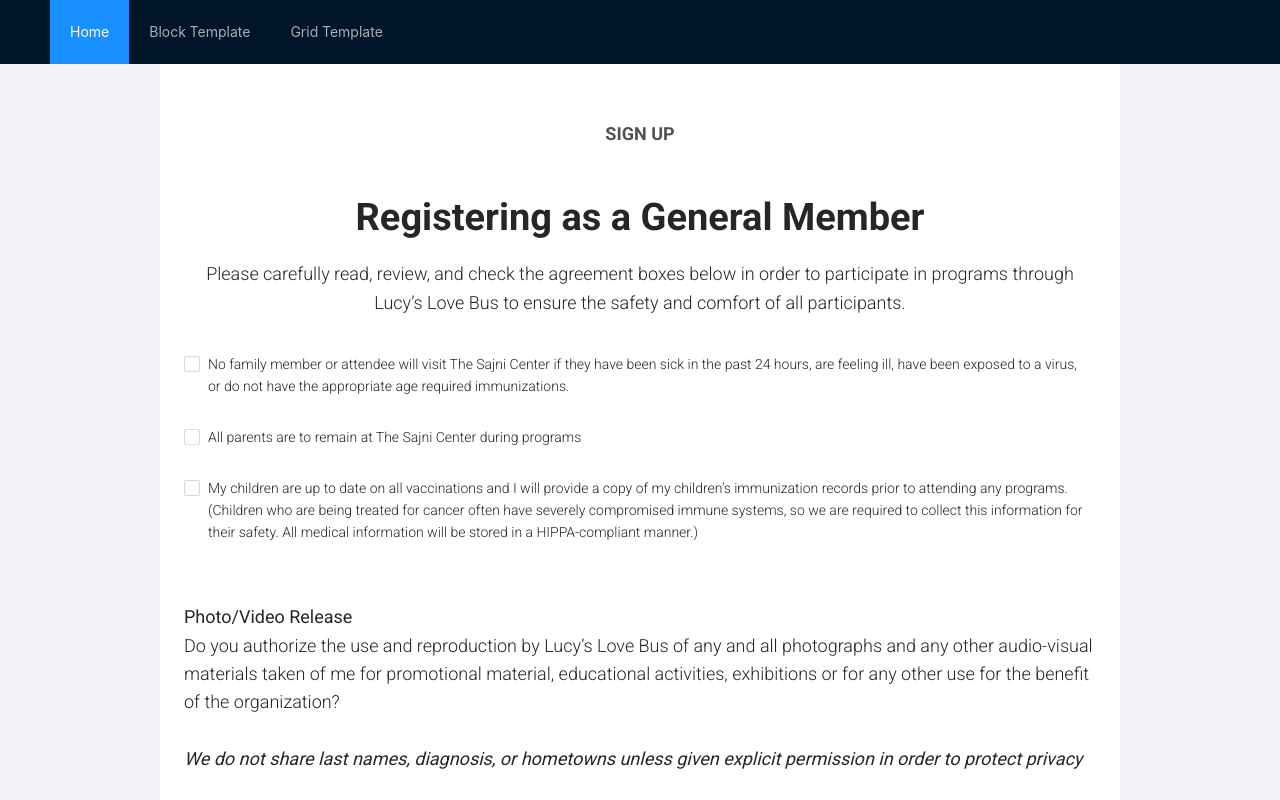
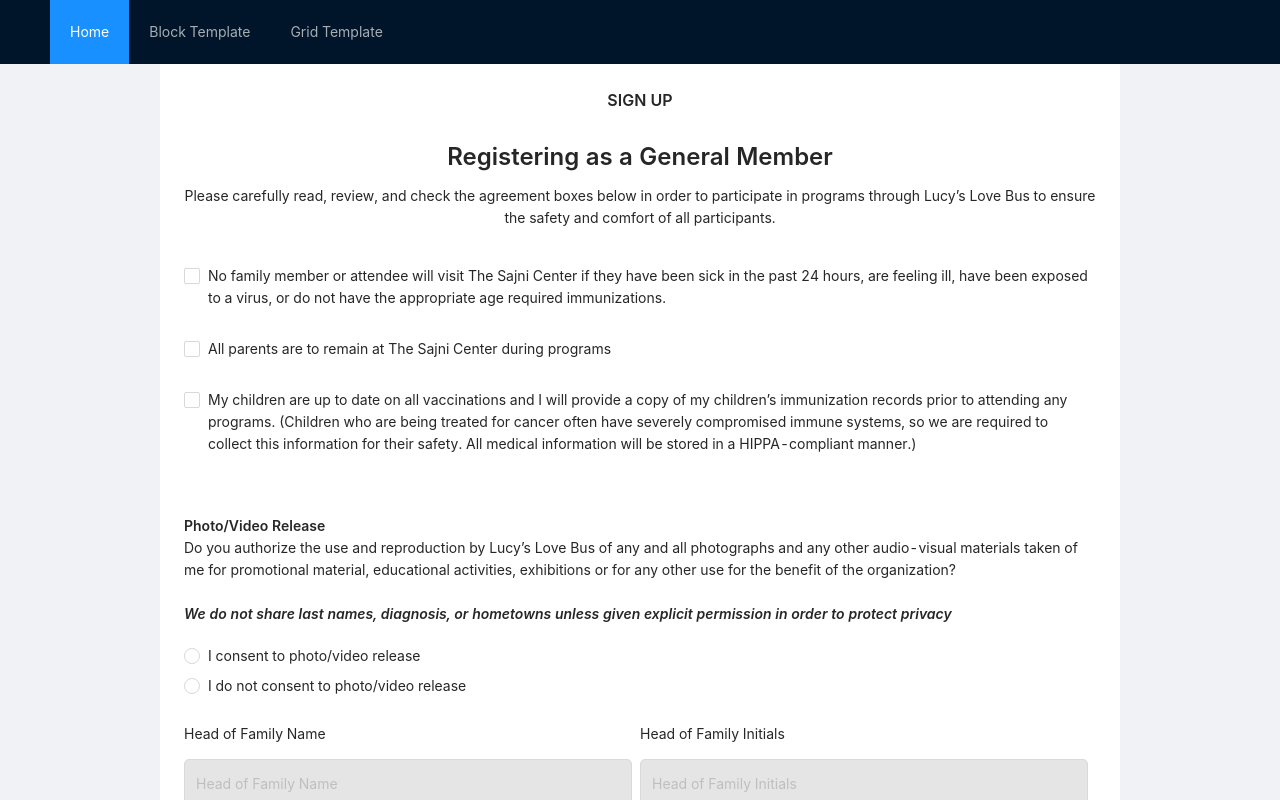
Before and after one commit to Code-4-Community/lucys-love-bus-frontend, a React (Create React App) app: page /signup-confirmation-gm in a window 1280 px wide. Shown: the top 800 px of the page. Built offline with nearby package versions, Linux system fonts and the light colour scheme.

Commit message:
Removed all typography css and used ant d typography

```diff
--- a/src/App.tsx
+++ b/src/App.tsx
@@ -8,8 +8,8 @@ import './App.less';
 import Home from './containers/home/Home';
 import BlockTemplate from './containers/template-1-col-block/Template';
 import GridTemplate from './containers/template-24-col-grid/Template';
-import SignupConfirmationPF from './containers/signup-confirmation/signup-confirmation-pf';
-import SignupConfirmationGM from './containers/signup-confirmation/signup-confirmation-gm';
+import SignupConfirmationPF from './containers/signup-confirmation/SignupConfirmationPF';
+import SignupConfirmationGM from './containers/signup-confirmation/SignupConfirmationGM';
 
 import NotFound from './containers/not-found/NotFound';
 import NavBar from './components/NavBar';
--- a/src/auth/axios.tsx
+++ b/src/auth/axios.tsx
@@ -20,7 +20,7 @@ export const requestInterceptor: (
 
 Instance.interceptors.request.use(requestInterceptor);
 
-const INVALID_ACCESS_TOKEN: string = 'Given access token is expired or invalid';
+const INVALID_ACCESS_TOKEN = 'Given access token is expired or invalid';
 
 const responseErrorInterceptor: (error: AxiosError) => void = (error) => {
   const originalRequest = error.config;
--- a/src/components/signup-confirmation/SignupConfirmation.tsx
+++ b/src/components/signup-confirmation/SignupConfirmationForm.tsx
@@ -1,6 +1,8 @@
 import React, {useState} from 'react';
 import {Button, Checkbox, Form, Input, Radio} from 'antd';
-import './SignupConfirmation.less';
+import './signup-confirmation-form.less';
+import { Typography } from 'antd';
+const { Paragraph } = Typography;
 
 interface SignupConfirmationPage {
     check1: boolean;
@@ -12,7 +14,7 @@ interface SignupConfirmationPage {
     dateOfSignature: string;
 }
 
-const SignupConfirmation: React.FC = () => {
+const SignupConfirmationForm: React.FC = () => {
     const onFinish = (values: SignupConfirmationPage) => {
         // send data to redux
     }
@@ -62,7 +64,7 @@ const SignupConfirmation: React.FC = () => {
             </div>
 
             <div className="photo-release-div">
-                <p>
+                <Paragraph>
                     <strong>Photo/Video Release</strong><br/>
                     Do you authorize the use and reproduction by Lucy’s Love Bus of any and all photographs
                     and any other audio-visual materials taken of me for promotional material, educational
@@ -70,7 +72,7 @@ const SignupConfirmation: React.FC = () => {
                     <br/>
                     <br/>
                     <i> <strong> We do not share last names, diagnosis, or hometowns unless given explicit permission in order to protect privacy</strong></i>
-                </p>
+                </Paragraph>
 
                 <Form.Item name="photoRelease"
                            rules={[{ required: true,
@@ -137,4 +139,4 @@ const SignupConfirmation: React.FC = () => {
     );
 };
 
-export default SignupConfirmation;
+export default SignupConfirmationForm;
--- a/src/components/signup-confirmation/SignupConfirmation.less
+++ b/src/components/signup-confirmation/signup-confirmation-form.less
@@ -1,16 +1,14 @@
 .input-style {
   border-radius: 5px;
   height: 48px;
-  background-color: #E5E5E5;
+  background-color: #e5e5e5;
   margin-bottom: 15px;
   margin-top: 6px;
-  font-size: 18px;
 }
 
 .radio-style {
   display: block;
   height: 30px;
-  line-height: 30px;
 }
 
 .submit-button {
@@ -28,12 +26,11 @@
   width: 195px;
   height: 45px;
   border-radius: 5px;
-  background: #C5C5C5;
+  background: #c5c5c5;
 }
 
 .photo-release-div {
   margin-top: 36px;
-  font-size: 18px;
 }
 
 .checkbox-div {
--- a/src/containers/signup-confirmation/signup-confirmation-gm.tsx
+++ b/src/containers/signup-confirmation/SignupConfirmationGM.tsx
@@ -2,7 +2,7 @@ import React from 'react';
 import { Helmet } from 'react-helmet';
 import './signup-confirmation.less';
 import { Typography } from 'antd';
-import SignupConfirmation from '../../components/signup-confirmation/SignupConfirmation';
+import SignupConfirmationForm from '../../components/signup-confirmation/SignupConfirmationForm';
 
 const { Title, Text, Paragraph } = Typography;
 
@@ -14,14 +14,14 @@ const SignupConfirmationGM: React.FC = () => {
           <meta name="description" content="Description goes here." />
         </Helmet>
         <div className="content-container">
-            <Paragraph className="sign-up">Sign Up</Paragraph>
+            <Title level={5} className="centered-text">SIGN UP</Title>
 
-            <Title className="signup-title">Registering as a General Member</Title>
+            <Title level={3} className="centered-text">Registering as a General Member</Title>
 
-            <Paragraph className="signup-confirmation-info"> Please carefully read, review, and check the agreement boxes below in order to participate in
+            <Paragraph className="centered-text"> Please carefully read, review, and check the agreement boxes below in order to participate in
                 programs through Lucy’s Love Bus to ensure the safety and comfort of all participants. </Paragraph>
 
-            <SignupConfirmation> </SignupConfirmation>
+            <SignupConfirmationForm> </SignupConfirmationForm>
         </div>
       </>
   );
--- a/src/containers/signup-confirmation/signup-confirmation-pf.tsx
+++ b/src/containers/signup-confirmation/SignupConfirmationPF.tsx
@@ -2,9 +2,9 @@ import React from 'react';
 import { Helmet } from 'react-helmet';
 import './signup-confirmation.less';
 import { Typography } from 'antd';
-import SignupConfirmation from '../../components/signup-confirmation/SignupConfirmation';
+import SignupConfirmationForm from '../../components/signup-confirmation/SignupConfirmationForm';
 
-const { Title, Text, Paragraph } = Typography;
+const { Title, Paragraph } = Typography;
 
 const SignupConfirmationPF: React.FC = () => {
   return (
@@ -14,14 +14,14 @@ const SignupConfirmationPF: React.FC = () => {
         <meta name="description" content="Description goes here." />
       </Helmet>
         <div className="content-container">
-            <Paragraph className="sign-up">Sign Up</Paragraph>
+            <Title level={5} className="centered-text">SIGN UP</Title>
 
-            <Title className="signup-title"> Registering as a Participating Family</Title>
+            <Title level={3} className="centered-text"> Registering as a Participating Family</Title>
 
-            <Paragraph className="signup-confirmation-info"> Please carefully read, review, and check the agreement boxes below in order to participate in
+            <Paragraph className="centered-text"> Please carefully read, review, and check the agreement boxes below in order to participate in
                 programs through Lucy’s Love Bus to ensure the safety and comfort of all participants. </Paragraph>
 
-            <SignupConfirmation> </SignupConfirmation>
+            <SignupConfirmationForm> </SignupConfirmationForm>
         </div>
     </>
   );
--- a/src/containers/signup-confirmation/signup-confirmation.less
+++ b/src/containers/signup-confirmation/signup-confirmation.less
@@ -2,31 +2,10 @@
   display: block;
   padding: 24px;
   margin: auto;
-  font-family: Roboto;
-  font-size: 18px;
-  max-width: 960px;
-  font-style: normal;
-  font-weight: 300;
+  max-width: 626px;
   background-color: white;
-  line-height: 28.08px;
 }
 
-.sign-up {
-  font-weight: bold;
-  margin-top: 32px;
-  text-transform: uppercase;
-  text-align: center;
-  color: #505050;
-}
-
-.signup-title {
-  font-weight: 500;
-  font-size: 42px;
+.centered-text {
   text-align: center;
 }
-
-.signup-confirmation-info {
-  font-weight: 300;
-  line-height: 29px;
-  text-align: center;
-}
```
Also changed, not shown: 1 other file (tests, documents, lock files or other folders).
